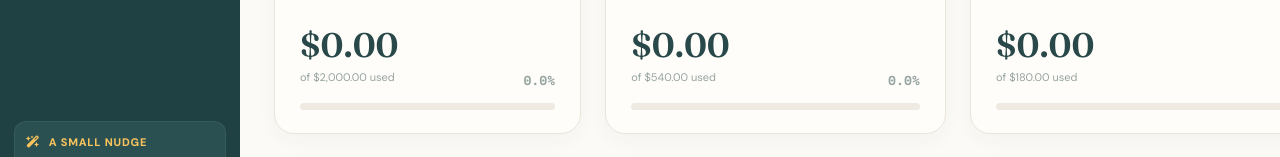
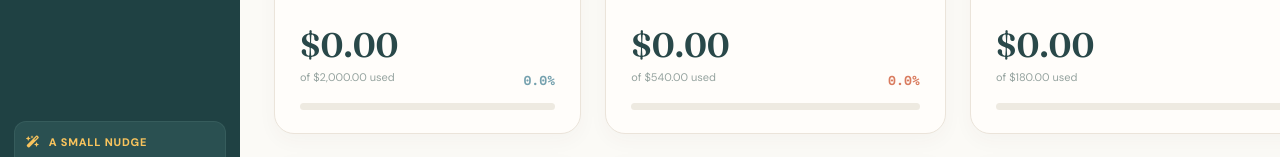
Before and after one commit to emperorfrost17-png/finance-tracker-app, a React (Vite) app: page /budget in a window 1280 px wide. Shown: the part 538-695 px from the top of the page. Built offline with nearby package versions, Linux system fonts and the light colour scheme.

Commit message:
made some tweaks to the app

```diff
--- a/src/pages/BudgetPage.tsx
+++ b/src/pages/BudgetPage.tsx
@@ -145,7 +145,7 @@ export function BudgetPage({
                   </strong>
                   <div className="budget-card__meta">
                     <span>of {formatMoney(budget.limit, currency)} used</span>
-                    <b className="budget-percent">
+                    <b className="budget-percent" style={{ color: spent >= budget.limit ? "#d97b5e" : toneByCategory[budget.name] ?? "#75a1ae" }}>
                       {progressPercent.toFixed(1)}%
                     </b>
                   </div>
@@ -162,7 +162,7 @@ export function BudgetPage({
                       style={{
                         width: `${progressPercent}%`,
                         backgroundColor:
-                          toneByCategory[budget.name] ?? "#75a1ae",
+                         spent >= budget.limit ? "#d97b5e" : toneByCategory[budget.name] ?? "#75a1ae",
                       }}
                     />
                   </div>
--- a/src/pages/OverviewPage.tsx
+++ b/src/pages/OverviewPage.tsx
@@ -145,10 +145,13 @@ export function OverviewPage({
                       //ignore the key and just sort by the value (total expense) in descending order
                       .sort(([, a], [, b]) => b.amount - a.amount) // Sort by highest spending
                       .map(([category, data]) => {
-                        const percentage = (
-                          (data.amount / totalExpenses) *
-                          100
-                        ).toFixed(1);
+
+                        const progressPercent = budgetsWithSpent.find((b) => b.name === category)
+                          ? Math.min(
+                              (data.amount / budgetsWithSpent.find((b) => b.name === category)!.limit) * 100,
+                              100
+                            ) : 0;
+
                         return (
                           <div className="category-row" key={category}>
                             <div>
@@ -162,7 +165,7 @@ export function OverviewPage({
                             </div>
                             <span
                               className={`category-bar category-bar--${data.tone}`}
-                              style={{ width: `${percentage}%` }}
+                              style={{ width: `${progressPercent}%` }}
                             />
                           </div>
                         );
@@ -203,12 +206,12 @@ export function OverviewPage({
                     <div>
                       <strong>{name}</strong>
                       <span>
-                        <b className={spent > limit ? `text--${tone}` : ``}>{formatMoney(spent, currency)}</b> / {formatMoney(limit, currency)}
+                        <b className={spent >= limit ? `text--coral` : `text--${tone}`}>{formatMoney(spent, currency)}</b> / {formatMoney(limit, currency)}
                       </span>
                     </div>
                     <div className="budget-track">
                       <i
-                        className={`budget-fill budget-fill--${tone}`}
+                        className={ spent >= limit ? `budget-fill budget-fill--coral` : `budget-fill budget-fill--${tone}` }
                         style={{ width: `${progressPercent}%` }}
                       />
                     </div>
```
